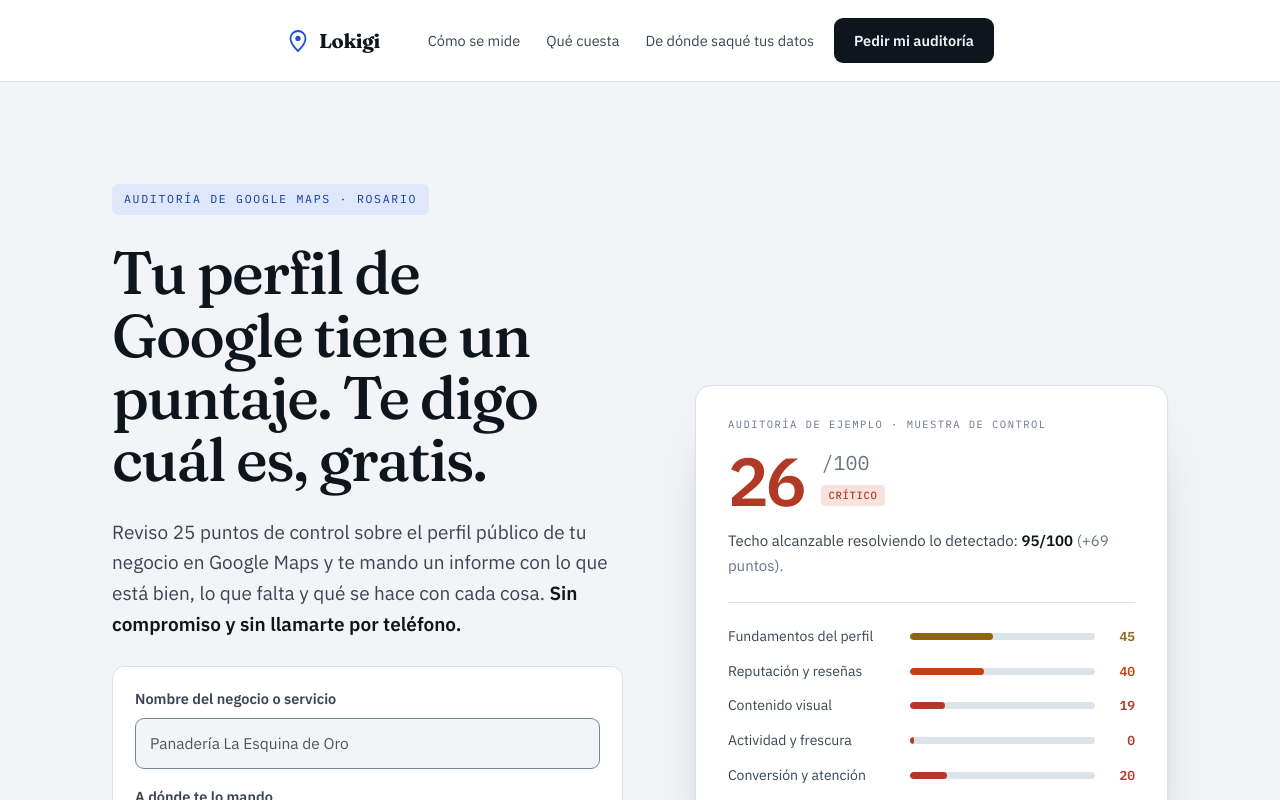
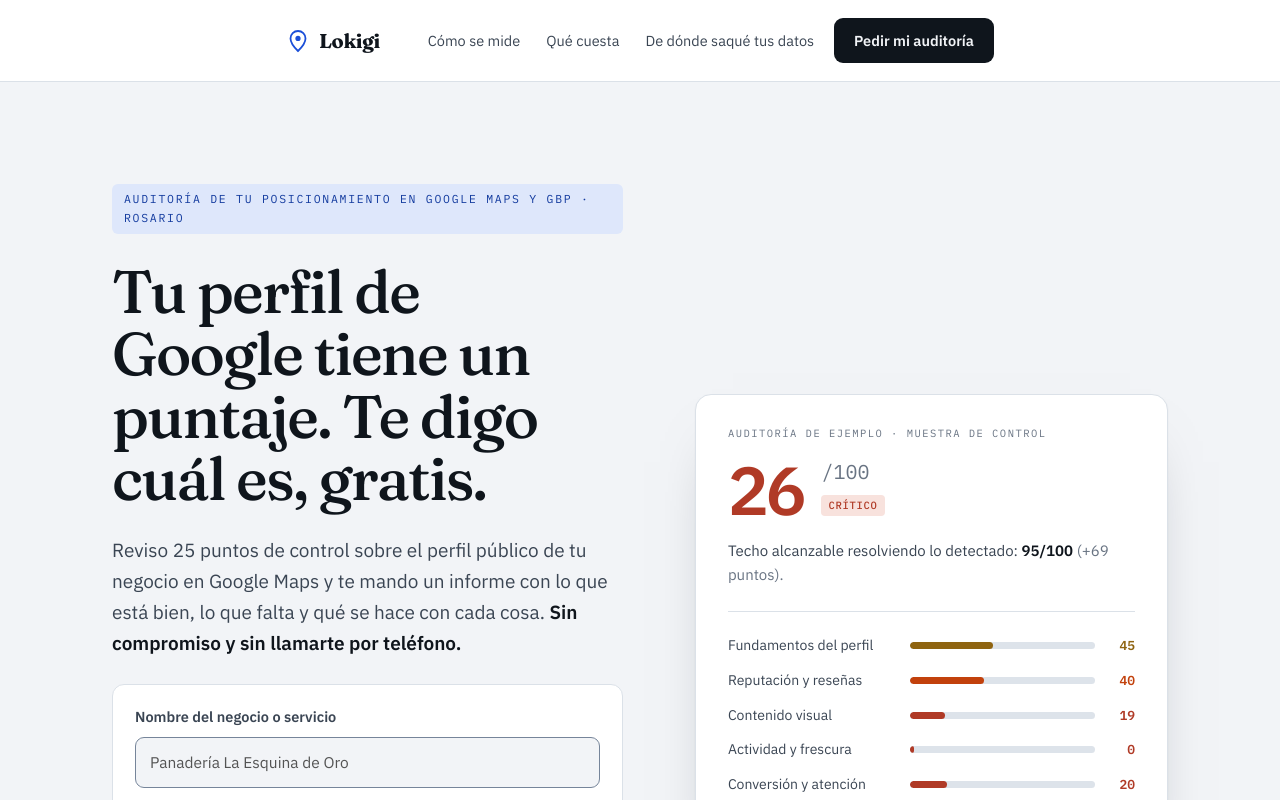
Before and after one commit to marcelodanieldm/lkg, a Next.js app: page / in a window 1280 px wide. Shown: the top 800 px of the page. Built offline with nearby package versions, Linux system fonts and the light colour scheme; no server answers.

Commit message:
fix(landing): actualizar texto del sello hero a 'Auditoria de tu posicionamiento en Google Maps y GBP'

```diff
--- a/app/opengraph-image.jsx
+++ b/app/opengraph-image.jsx
@@ -71,7 +71,7 @@ export default async function Image() {
                 width: 'fit-content',
               }}
             >
-              Auditoría de Google Maps · {ciudad}
+              Auditoría de tu posicionamiento en Google Maps y GBP · {ciudad}
             </span>
             <h1
               style={{
--- a/app/page.jsx
+++ b/app/page.jsx
@@ -196,7 +196,7 @@ export default function Landing() {
         <div className="ancho">
           <section className="hero">
             <div className="pila">
-              <span className="sello">Auditoría de Google Maps · {CIUDAD}</span>
+              <span className="sello">Auditoría de tu posicionamiento en Google Maps y GBP · {CIUDAD}</span>
               <h1>Tu perfil de Google tiene un puntaje. Te digo cuál es, gratis.</h1>
               <p className="entrada">
                 Reviso 25 puntos de control sobre el perfil público de tu negocio en Google Maps y te mando
```
